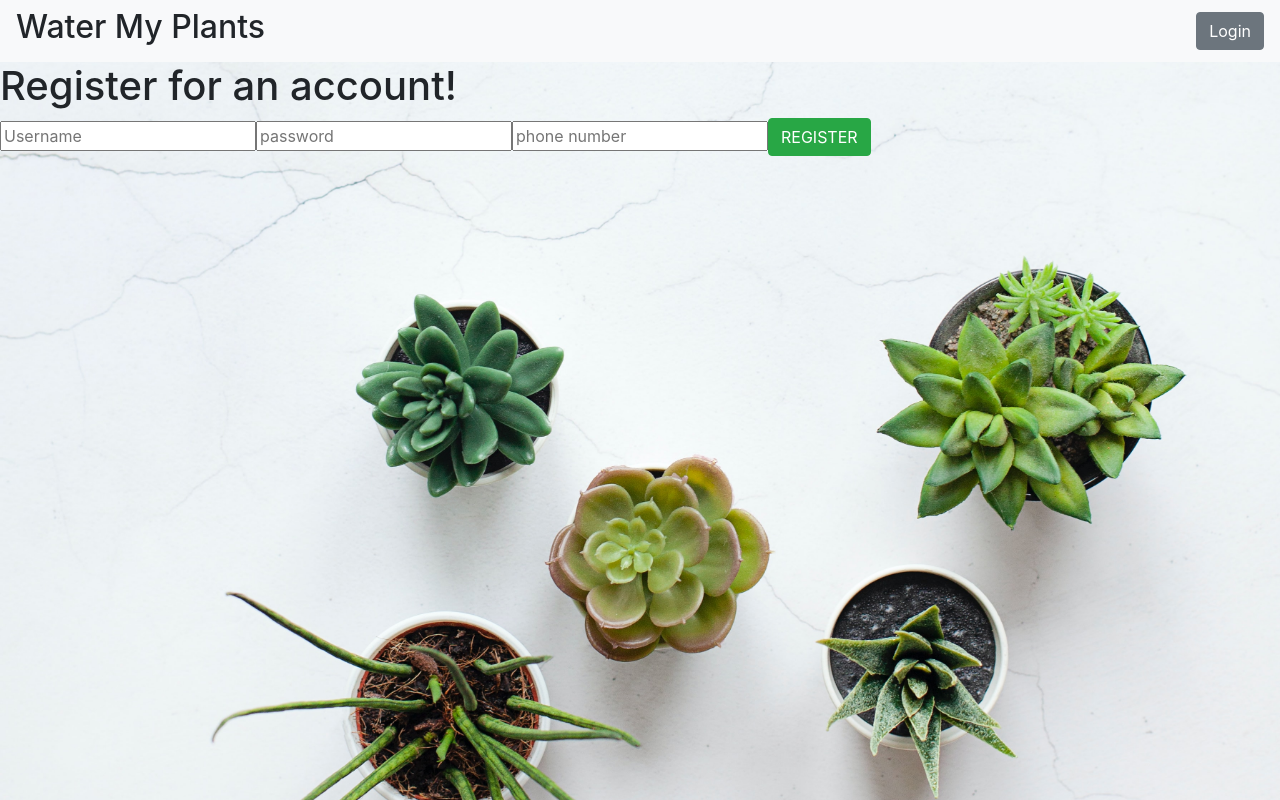
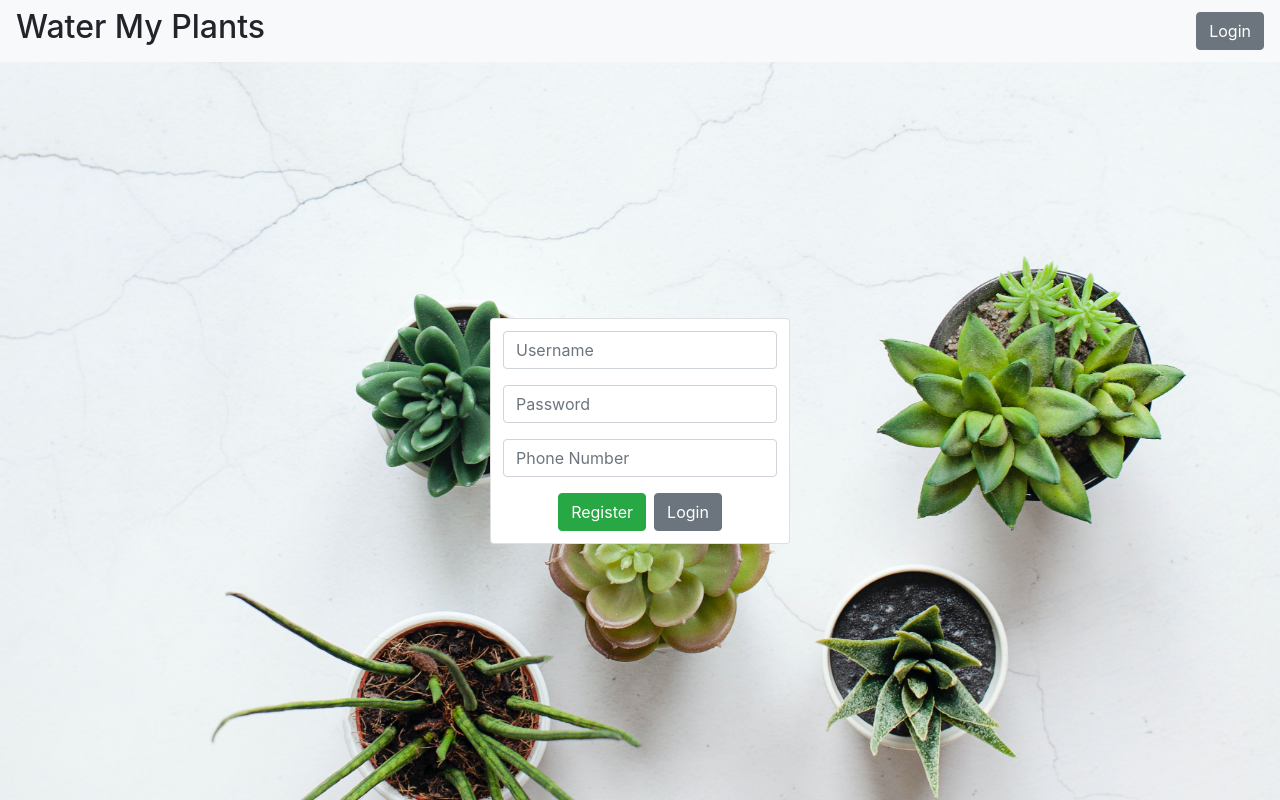
Before and after one commit to bw-ptct-water-my-plants-3/frontend, a React (Create React App) app: page /register in a window 1280 px wide. Built offline with nearby package versions, Linux system fonts and the light colour scheme.

Commit message:
fix: :art: fix styles and links
Signed-off-by: William Sedlacek <wsedlacekc@gmail.com>

```diff
--- a/package.json
+++ b/package.json
@@ -42,6 +42,8 @@
     ]
   },
   "devDependencies": {
+    "@types/react-dom": "^16.9.8",
+    "@types/react-redux": "^7.1.9",
     "@types/react-router-dom": "^5.1.5",
     "@types/reactstrap": "^8.5.1"
   }
--- a/src/components/AddPlant.js
+++ b/src/components/AddPlant.js
@@ -9,16 +9,13 @@ const AddPlant = () => {
   });
 
   const handleChange = (e) => {
-    e.preventDefault();
-    console.log(e.target.value);
     setPlant({ ...plant, [e.target.name]: e.target.value });
   };
 
   const handleSubmit = (e) => {
-    console.log(plant);
     e.preventDefault();
-    alert('submitted plant');
   };
+
   return (
     <form onSubmit={handleSubmit}>
       <input
--- a/src/components/Home.js
+++ b/src/components/Home.js
@@ -1,12 +1,22 @@
 import React from 'react';
+import { Card, CardBody, CardHeader } from 'reactstrap';
 
 const Home = () => {
   return (
-    <>
-      <h2>
-        <p>Welcome</p>
-      </h2>
-    </>
+    <div className="flex-center">
+      <Card>
+        <CardHeader>
+          <h2>Welcome</h2>
+        </CardHeader>
+        <CardBody>
+          <p>This is Water My Plants</p>
+          <p>
+            Where you can track your best friends and make sure they get the
+            nutrition they need
+          </p>
+        </CardBody>
+      </Card>
+    </div>
   );
 };
 
--- a/src/components/Login.js
+++ b/src/components/Login.js
@@ -1,12 +1,10 @@
 import React from 'react';
 import { Link } from 'react-router-dom';
-
 import { Button, Card, Form, FormGroup, Label, Input } from 'reactstrap';
 
 class Login extends React.Component {
-  constructor(props) {
+  constructor() {
     super();
-    console.log(props);
     this.state = {
       username: '',
       password: '',
@@ -17,11 +15,15 @@ class Login extends React.Component {
     this.setState({ ...this.state, [e.target.name]: e.target.value });
   };
 
+  handleSubmit = (e) => {
+    e.preventDefault();
+  };
+
   render() {
     return (
       <section className="flex-center">
         <Card className="padding">
-          <Form>
+          <Form onSubmit={this.handleSubmit}>
             <FormGroup>
               <Label for="username" hidden>
                 Username
@@ -49,9 +51,11 @@ class Login extends React.Component {
               />
             </FormGroup>
             <div className="flex-center-x">
-              <Button className="gap-x">Login</Button>
+              <Button color="success" type="submit" className="gap-x">
+                Login
+              </Button>
               <Link className="gap-x" to="/register">
-                <Button>Register</Button>
+                <Button type="button">Register</Button>
               </Link>
             </div>
           </Form>
--- a/src/components/RegisterUser.js
+++ b/src/components/RegisterUser.js
@@ -1,52 +1,76 @@
 import React, { useState } from 'react';
-import { Button } from 'reactstrap';
+import { Link } from 'react-router-dom';
+import { Button, Card, Form, FormGroup, Label, Input } from 'reactstrap';
 
 const RegisterUser = () => {
-  const [register, setRegister] = useState({
+  const [state, setState] = useState({
     username: '',
     password: '',
     phoneNumber: '',
   });
 
   const handleChange = (e) => {
-    e.preventDefault();
-    console.log();
-    setRegister({ ...register, [e.target.name]: e.target.value });
+    setState({ ...state, [e.target.name]: e.target.value });
   };
 
   const handleSubmit = (e) => {
-    console.log(register);
     e.preventDefault();
-    alert('Thank you for registering!');
   };
 
   return (
-    <div>
-      <h1>Register for an account!</h1>
-      <form onSubmit={handleSubmit}>
-        <input
-          type="text"
+    <section className="flex-center">
+      <Card className="padding">
+        <Form onSubmit={handleSubmit}>
+          <FormGroup>
+            <Label for="username" hidden>
+              Username
+            </Label>
+            <Input
+              type="username"
+              name="username"
+              id="username"
               placeholder="Username"
-          name="username"
+              value={state.username}
               onChange={handleChange}
             />
-        <input
-          type="text"
-          value={register.password}
-          placeholder="password"
+          </FormGroup>
+          <FormGroup>
+            <Label for="password" hidden>
+              Password
+            </Label>
+            <Input
+              type="password"
               name="password"
+              id="password"
+              placeholder="Password"
+              value={state.password}
               onChange={handleChange}
             />
-        <input
-          type="text"
-          value={register.text}
-          placeholder="phone number"
+          </FormGroup>
+          <FormGroup>
+            <Label for="phoneNumber" hidden>
+              PhoneNumber
+            </Label>
+            <Input
+              type="tel"
               name="phoneNumber"
+              id="phoneNumber"
+              placeholder="Phone Number"
+              value={state.phoneNumber}
               onChange={handleChange}
             />
-        <Button color="success">REGISTER</Button>
-      </form>
+          </FormGroup>
+          <div className="flex-center-x">
+            <Button color="success" type="submit" className="gap-x">
+              Register
+            </Button>
+            <Link className="gap-x" to="/login">
+              <Button type="button">Login</Button>
+            </Link>
           </div>
+        </Form>
+      </Card>
+    </section>
   );
 };
 
--- a/src/index.css
+++ b/src/index.css
@@ -70,3 +70,7 @@ body {
   color: unset;
   text-decoration: none;
 }
+
+.text-green {
+  color: green;
+}
--- a/src/index.js
+++ b/src/index.js
@@ -1,16 +1,17 @@
 import React from 'react';
 import ReactDOM from 'react-dom';
+import { createStore, applyMiddleware } from 'redux';
+import logger from 'redux-logger';
+import { Provider } from 'react-redux';
+import thunk from 'redux-thunk';
+import 'bootstrap/dist/css/bootstrap.min.css';
+
 import './index.css';
 import App from './App';
 import * as serviceWorker from './serviceWorker';
-import 'bootstrap/dist/css/bootstrap.min.css';
-import { Provider } from 'react-redux';
-import { createStore, applyMiddleware } from 'redux';
 import { appReducer } from './components/Reducers/reducer';
-import thunk from 'redux-thunk';
-import logger from 'redux-logger';
 
-let store = createStore(appReducer, applyMiddleware(logger, thunk));
+const store = createStore(appReducer, applyMiddleware(logger, thunk));
 ReactDOM.render(
   <Provider store={store}>
     <React.StrictMode>
```
Also changed, not shown: 1 other file (tests, documents, lock files or other folders). Lines whose indentation alone changed are shown as unchanged.
